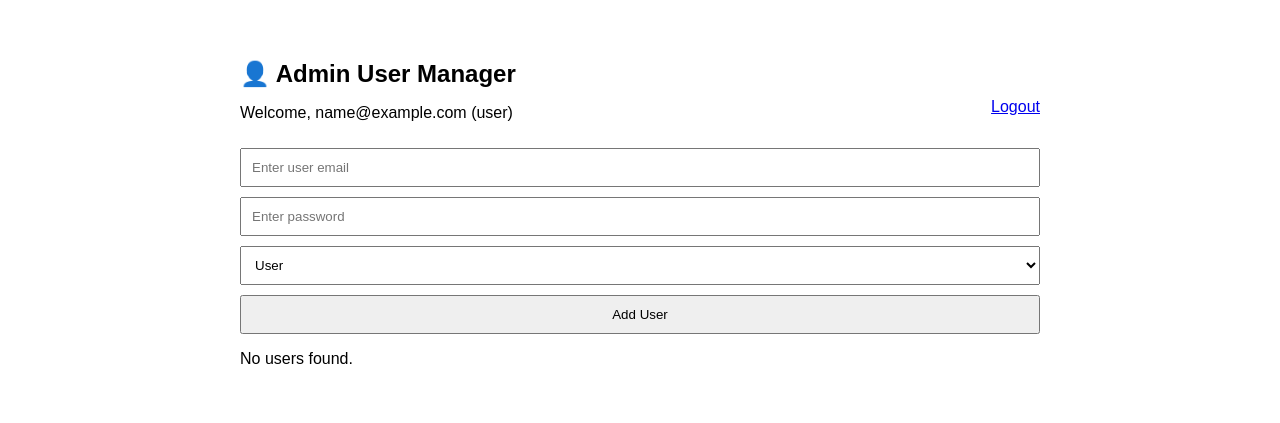
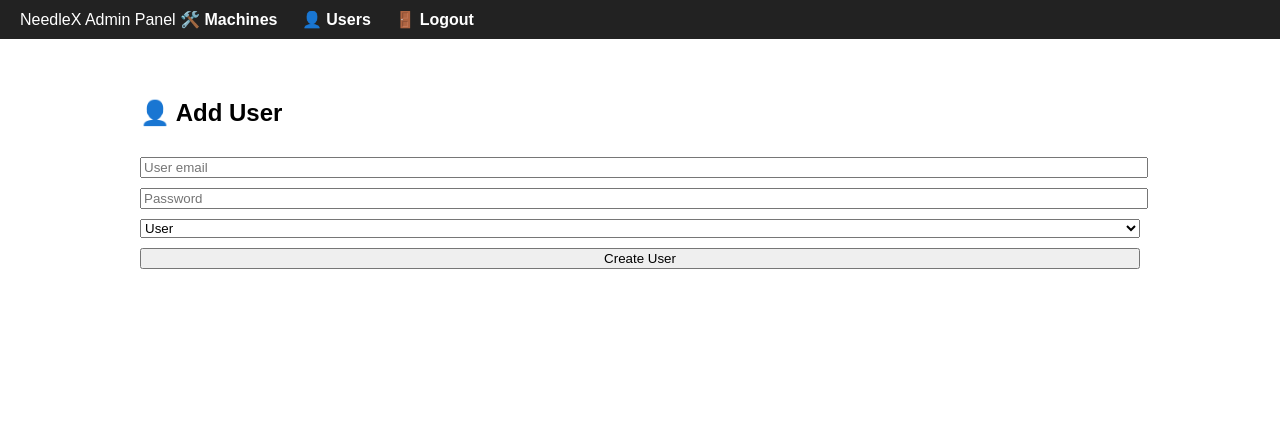
Before and after one commit to gigtarget/needlex, a Flask app: template app/templates/admin_users.html in a window 1280 px wide. Shown: the top 423 px of the page. Run offline with Flask 3, Linux system fonts and the light colour scheme; the template is opened without the code that fills it, so the values that code supplies are empty; the visitor is signed in with stand-in values (Sample User, id 1); data comes from the database, SQL or seed files in the repository.

Commit message:
Update admin_users.html

```diff
--- a/app/templates/admin_users.html
+++ b/app/templates/admin_users.html
@@ -1,60 +1,26 @@
-<!DOCTYPE html>
-<html lang="en">
-<head>
-    <meta charset="UTF-8">
-    <title>Manage Users – NeedleX</title>
-    <style>
-        body { font-family: Arial, sans-serif; padding: 40px; max-width: 800px; margin: auto; }
-        h2 { margin-bottom: 10px; }
-        input, select, button {
-            padding: 10px;
-            width: 100%;
-            margin-top: 10px;
-            box-sizing: border-box;
-        }
-        table {
-            width: 100%;
-            border-collapse: collapse;
-            margin-top: 30px;
-        }
-        th, td {
-            padding: 10px;
-            border-bottom: 1px solid #ccc;
-            text-align: left;
-        }
-        .logout {
-            float: right;
-            margin-top: -40px;
-        }
-    </style>
-</head>
-<body>
+{% extends "base_admin.html" %}
 
-    <h2>👤 Admin User Manager</h2>
-    <p>Welcome, {{ current_user.email }} ({{ current_user.role }})</p>
-    <p class="logout"><a href="{{ url_for('auth.logout') }}">Logout</a></p>
+{% block content %}
+<h2>👤 Add User</h2>
 
 <form method="POST">
-        <input type="email" name="email" placeholder="Enter user email" required>
-        <input type="password" name="password" placeholder="Enter password" required>
-        <select name="role" required>
+    <input type="email" name="email" placeholder="User email" required>
+    <input type="password" name="password" placeholder="Password" required>
+    <select name="role">
         <option value="user">User</option>
         <option value="admin">Admin</option>
     </select>
-        <button type="submit">Add User</button>
+    <button type="submit">Create User</button>
 </form>
 
 {% if users %}
-        <h3>📋 All Users</h3>
-        <table>
-            <thead>
+<h3>📋 Existing Users</h3>
+<table border="1">
     <tr>
         <th>#</th>
         <th>Email</th>
         <th>Role</th>
     </tr>
-            </thead>
-            <tbody>
     {% for user in users %}
     <tr>
         <td>{{ loop.index }}</td>
@@ -62,11 +28,6 @@
         <td>{{ user.role }}</td>
     </tr>
     {% endfor %}
-            </tbody>
 </table>
-    {% else %}
-        <p>No users found.</p>
 {% endif %}
-
-</body>
-</html>
+{% endblock %}
```
Lines whose indentation alone changed are shown as unchanged.
